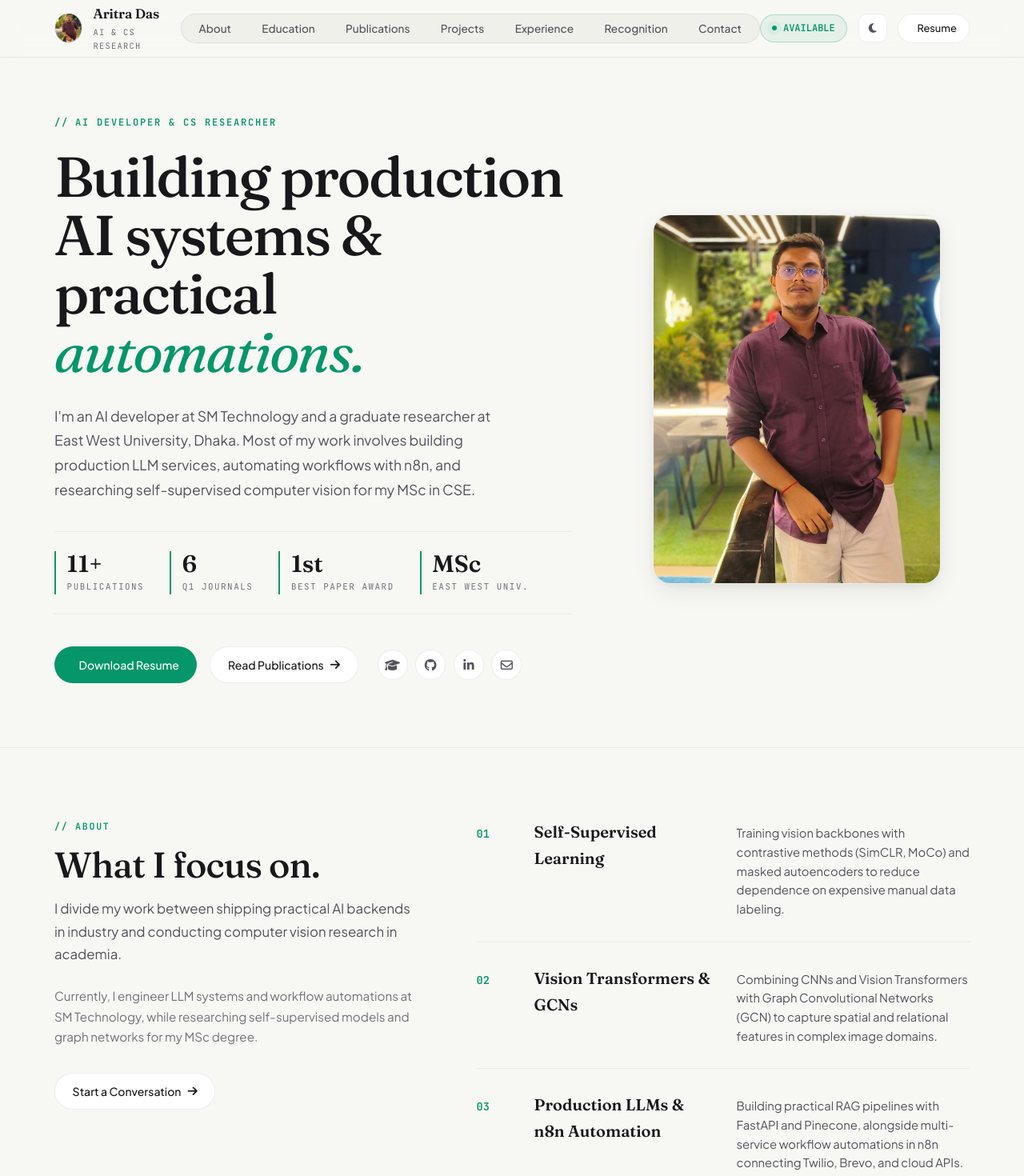
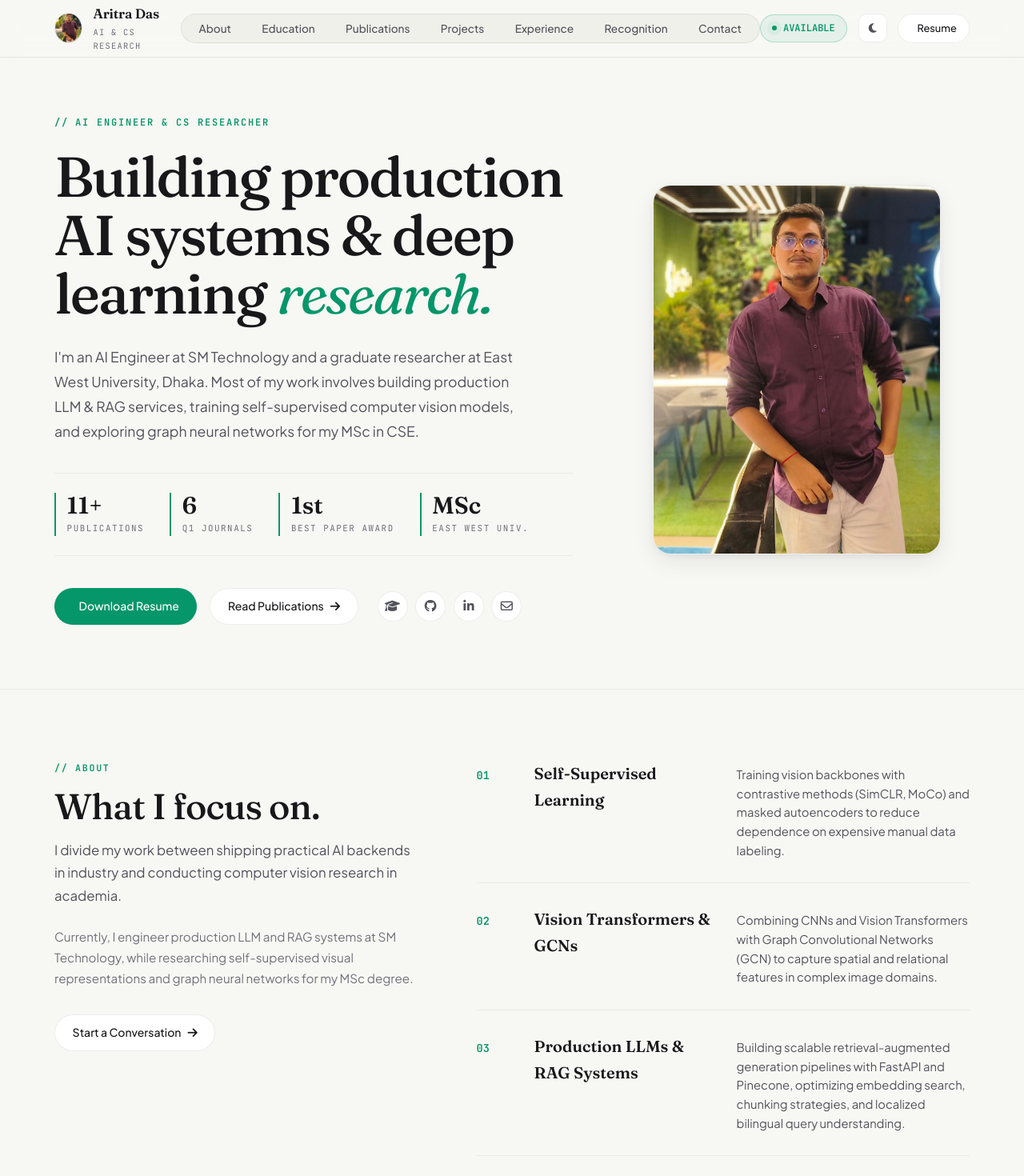
Before and after one commit to Aritra232/Aritra_Portfolio, a Next.js app: page / in a window 1280 px wide. Shown: the top 1470 px of the page at 80% size. Built offline with nearby package versions, Linux system fonts and the light colour scheme.

Commit message:
feat: position as AI Engineer and CS Researcher, remove twilio call project and keep only 2 automation projects

```diff
--- a/app/layout.tsx
+++ b/app/layout.tsx
@@ -3,15 +3,15 @@ import "./globals.css";
 
 export const metadata: Metadata = {
   metadataBase: new URL("https://aritra-portfolio.vercel.app"),
-  title: "Aritra Das — AI Developer & Computer Science Researcher",
+  title: "Aritra Das — AI Engineer & Computer Science Researcher",
   description:
-    "Aritra Das — AI Developer at SM Technology & Computer Science Researcher. Working on production LLMs, n8n automations, and self-supervised computer vision.",
+    "Aritra Das — AI Engineer at SM Technology & Computer Science Researcher. Working on production LLM/RAG systems, computer vision, and self-supervised learning.",
   authors: [{ name: "Aritra Das" }],
   openGraph: {
     type: "website",
-    title: "Aritra Das — AI Developer & CS Researcher",
+    title: "Aritra Das — AI Engineer & CS Researcher",
     description:
-      "11 Publications (6 Q1 Journals) • Best Paper Award (AII 2025) • MSc in CSE • Production AI & n8n Automation.",
+      "11 Publications (6 Q1 Journals) • Best Paper Award (AII 2025) • MSc in CSE • AI Engineering & Deep Learning Research.",
     images: ["/images/aritra_pic.jpeg"],
   },
   icons: {
--- a/components/About.tsx
+++ b/components/About.tsx
@@ -17,7 +17,7 @@ export const About: React.FC = () => {
               className="section-editorial-p"
               style={{ fontSize: "0.95rem", color: "var(--text-muted)" }}
             >
-              Currently, I engineer LLM systems and workflow automations at SM Technology, while researching self-supervised models and graph networks for my MSc degree.
+              Currently, I engineer production LLM and RAG systems at SM Technology, while researching self-supervised visual representations and graph neural networks for my MSc degree.
             </p>
             <div style={{ marginTop: "2rem" }}>
               <a href="#contact" className="btn btn-secondary">
--- a/components/Hero.tsx
+++ b/components/Hero.tsx
@@ -13,8 +13,8 @@ export const Hero: React.FC = () => {
             </div>
 
             <h1 className="hero-editorial-h1">
-              Building production AI systems &amp; practical{" "}
-              <span className="hero-italic-highlight">automations.</span>
+              Building production AI systems &amp; deep learning{" "}
+              <span className="hero-italic-highlight">research.</span>
             </h1>
 
             <p className="hero-editorial-bio">{profileData.bio}</p>
--- a/components/Projects.tsx
+++ b/components/Projects.tsx
@@ -9,7 +9,7 @@ export const Projects: React.FC = () => {
         <div className="section-label">// SELECTED WORK</div>
         <h2 className="section-editorial-h2">Projects &amp; Systems.</h2>
         <p className="section-editorial-p">
-          A selection of AI applications, automation workflows built with n8n, and applied machine learning research.
+          A selection of production AI systems, deep learning research implementations, and practical pipelines.
         </p>
 
         <div className="projects-editorial-grid">
--- a/data/experience.ts
+++ b/data/experience.ts
@@ -19,13 +19,13 @@ export interface AcademicReference {
 export const experienceData: ExperienceItem[] = [
   {
     id: "sm-technology",
-    role: "AI Developer",
+    role: "AI Engineer",
     company: "SM Technology",
     location: "Dhaka, Bangladesh",
     timeframe: "April 2026 – Present",
     bullets: [
       "Build and deploy RAG pipelines and LLM backend services for client projects using FastAPI, LangChain, and vector databases.",
-      "Design multi-step workflow automations in n8n connecting third-party APIs, telephony, and internal databases.",
+      "Fine-tune open-source models and evaluate vector embeddings for domain-specific retrieval and semantic accuracy.",
       "Work on prompt engineering, chunking strategies, and latency optimization to reduce API costs and improve response quality.",
     ],
   },
--- a/data/profile.ts
+++ b/data/profile.ts
@@ -25,11 +25,11 @@ export interface ProfileData {
 
 export const profileData: ProfileData = {
   name: "Aritra Das",
-  role: "AI Developer & CS Researcher",
+  role: "AI Engineer & CS Researcher",
   affiliation: "SM Technology • East West University",
   location: "Dhaka, Bangladesh",
-  headline: "Building production AI systems & practical automations.",
-  bio: "I'm an AI developer at SM Technology and a graduate researcher at East West University, Dhaka. Most of my work involves building production LLM services, automating workflows with n8n, and researching self-supervised computer vision for my MSc in CSE.",
+  headline: "Building production AI systems & machine learning research.",
+  bio: "I'm an AI Engineer at SM Technology and a graduate researcher at East West University, Dhaka. Most of my work involves building production LLM & RAG services, training self-supervised computer vision models, and exploring graph neural networks for my MSc in CSE.",
   email: "aritrad768@gmail.com",
   github: "https://github.com/Aritra232",
   linkedin: "https://linkedin.com/in/aritra-das-9a1051225",
@@ -56,9 +56,9 @@ export const profileData: ProfileData = {
     },
     {
       number: "03",
-      title: "Production LLMs & n8n Automation",
+      title: "Production LLMs & RAG Systems",
       description:
-        "Building practical RAG pipelines with FastAPI and Pinecone, alongside multi-service workflow automations in n8n connecting Twilio, Brevo, and cloud APIs.",
+        "Building scalable retrieval-augmented generation pipelines with FastAPI and Pinecone, optimizing embedding search, chunking strategies, and localized bilingual query understanding.",
     },
     {
       number: "04",
--- a/data/projects.ts
+++ b/data/projects.ts
@@ -9,13 +9,13 @@ export interface Project {
 
 export const projectsData: Project[] = [
   {
-    id: "twilio-voice-ai",
-    category: "WORKFLOW AUTOMATION",
-    badge: "N8N • TWILIO",
-    title: "Automated AI Voice Calling Pipeline",
+    id: "bert-kan",
+    category: "NLP & LARGE LANGUAGE MODELS",
+    badge: "ELSEVIER Q1 • 2025",
+    title: "BERT-KAN Bilingual Sentiment Analysis",
     description:
-      "Built an automated outbound voice workflow in n8n using the Twilio Voice API and conversational AI. The system manages call scheduling, dynamic speech interactions, and records structured call transcripts into an internal database.",
-    tags: ["n8n Automation", "Twilio Voice API", "Conversational AI", "Telephony"],
+      "Fine-tuned transformer architectures coupled with Kolmogorov-Arnold Networks (KAN) to capture complex non-linear sentiment and emotion nuances in low-resource bilingual Bangladeshi e-commerce reviews. Published in Natural Language Processing Journal.",
+    tags: ["BERT", "KAN", "LLM Fine-Tuning", "NLP", "PyTorch"],
   },
   {
     id: "prompt-to-video",
```
